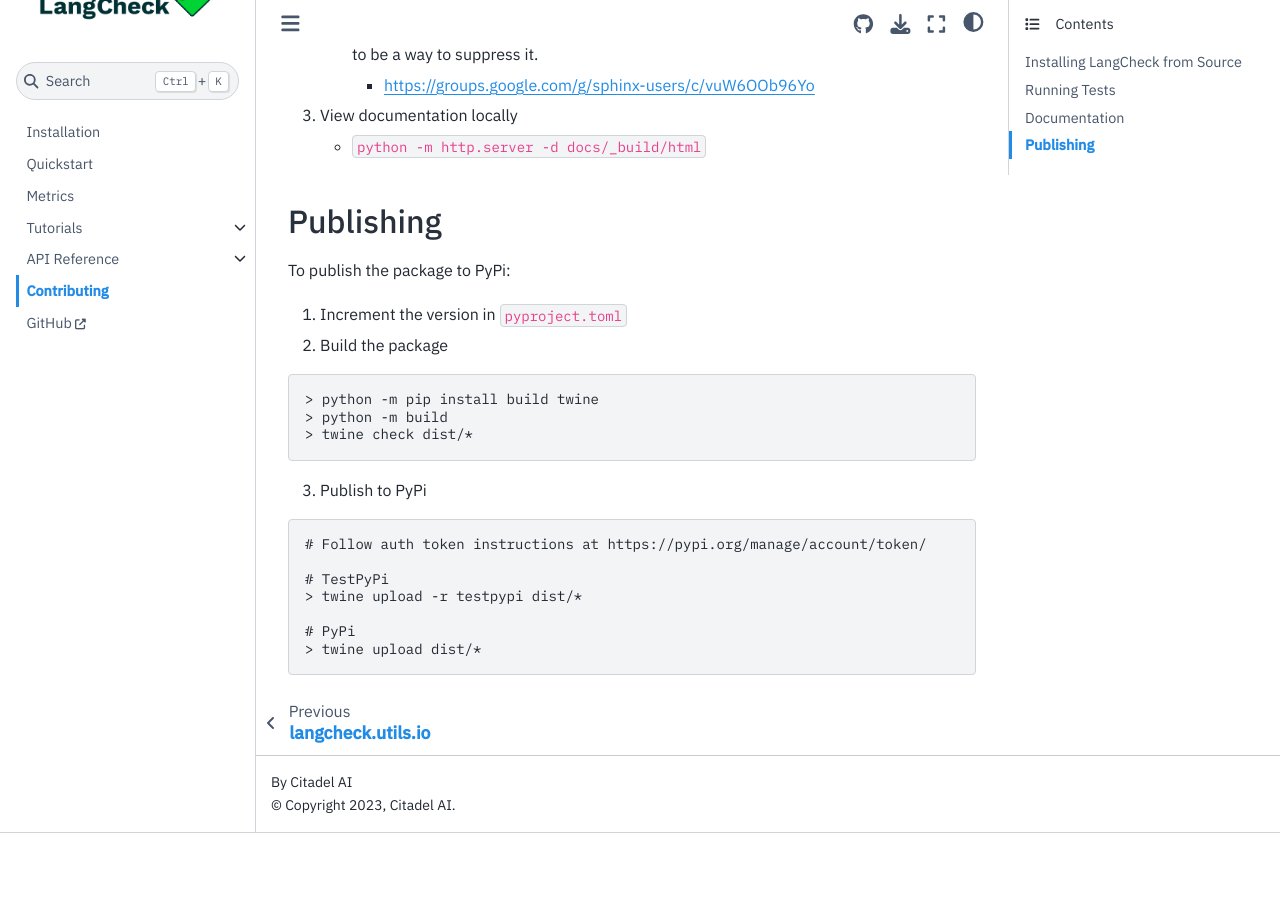
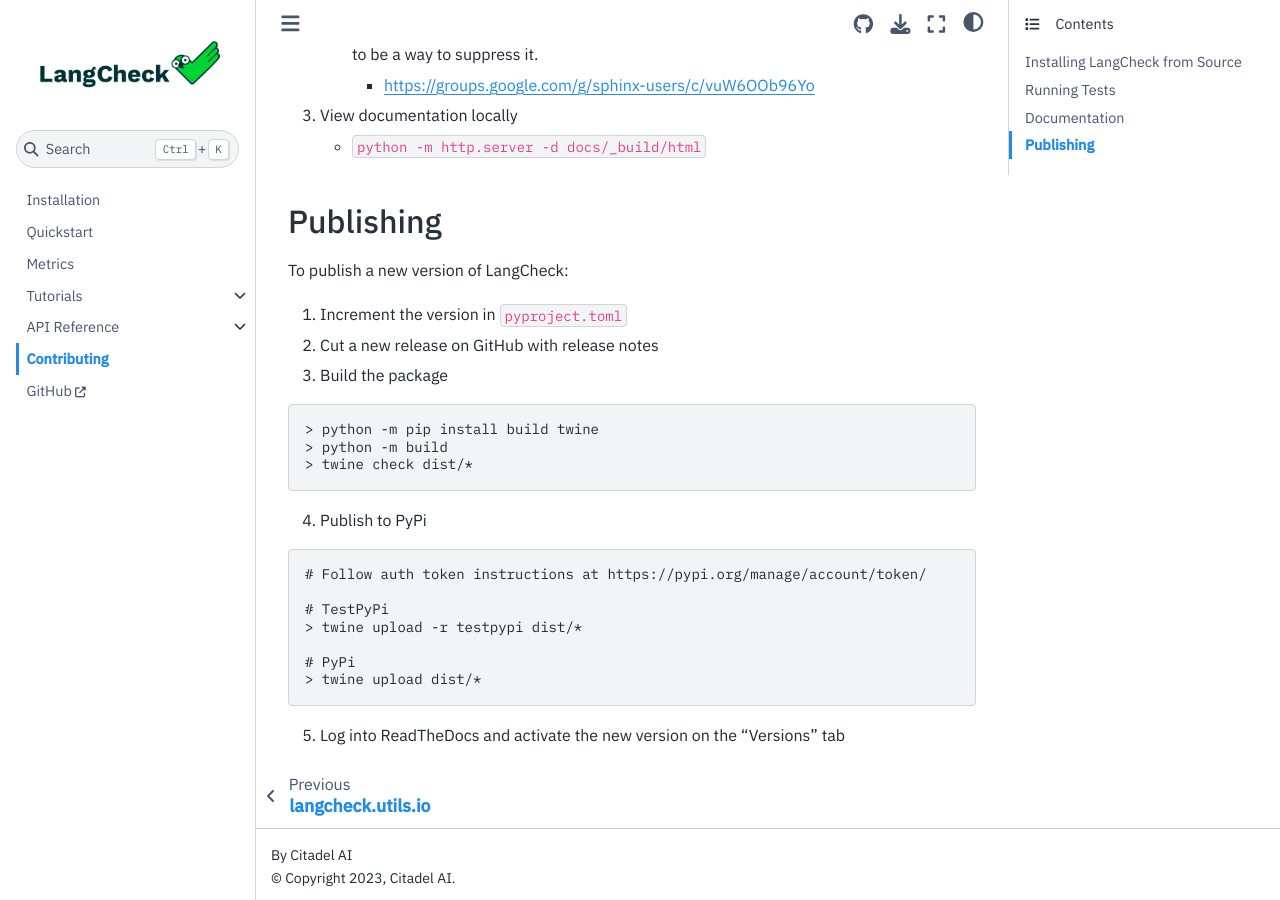
Before and after one commit to citadel-ai/langcheck, a Sphinx documentation site: the page built from docs/contributing.md, in a window 1280 px wide and 900 px high, scrolled down 1546 px. Built offline with Sphinx 7.4.7 and the Sphinx Book theme 1.1.4, drawn with Linux system fonts in a browser that asks for light colours; before the commit the page ends 2379 px from its top, so only the background shows below that.

Commit message:
Add RTD instructions

````diff
--- a/docs/contributing.md
+++ b/docs/contributing.md
@@ -62,11 +62,13 @@ To make documentation:
 
 ## Publishing
 
-To publish the package to PyPi:
+To publish a new version of LangCheck:
 
 1. Increment the version in `pyproject.toml`
 
-2. Build the package
+2. Cut a new release on GitHub with release notes
+
+3. Build the package
 
 ```text
 > python -m pip install build twine
@@ -85,3 +87,5 @@ To publish the package to PyPi:
 # PyPi
 > twine upload dist/*
 ```
+
+5. Log into ReadTheDocs and activate the new version on the "Versions" tab
````
Also changed, not shown: other parts of docs/contributing.md (+1 -1 lines).
